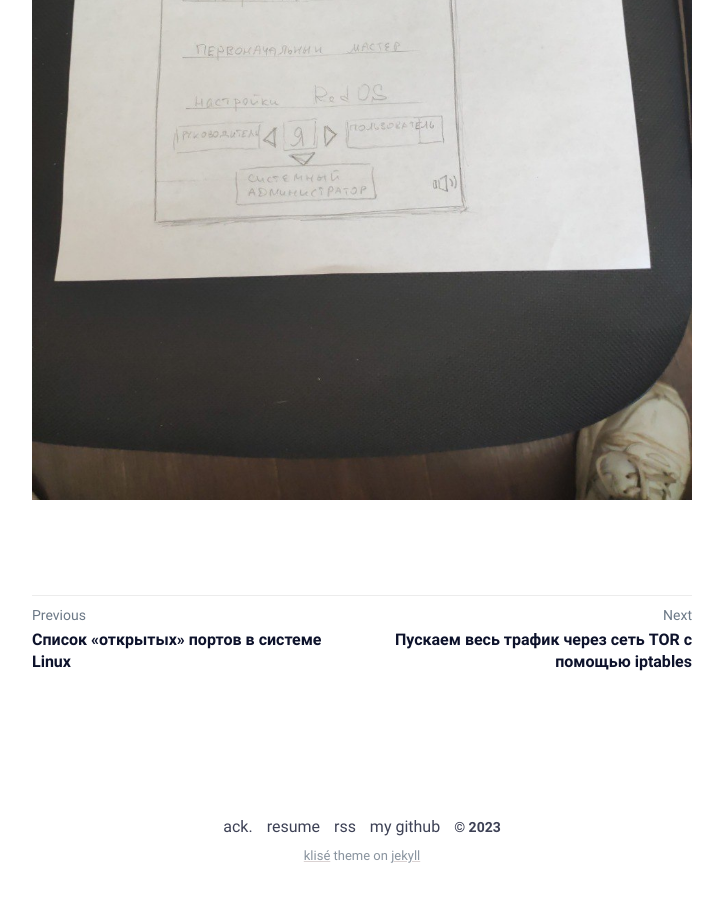
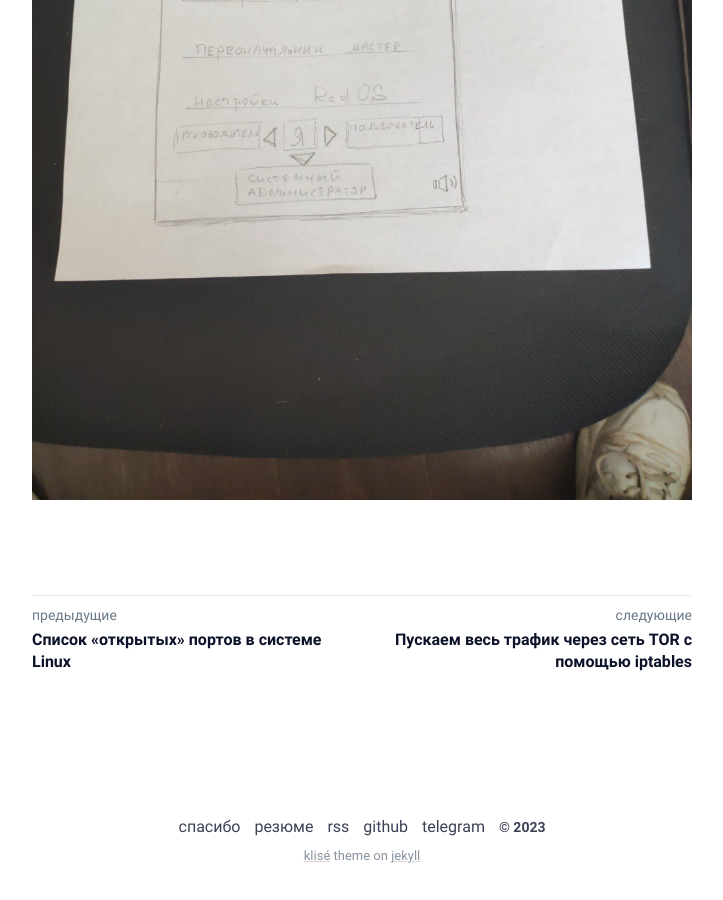
Before and after one commit to pooh2pooh/pooh2pooh.github.io, a Jekyll site: the page built from _posts/other/2021-07-09-hackathon-skolkovo.md, in a window 1280 px wide and 900 px high, scrolled down 2965 px. Shown: the whole window, without its empty margins (278-1001 px from the left). Built offline with Jekyll 4.4.1, drawn with Linux system fonts in a browser that asks for light colours.

Commit message:
update interface, translate to russian lang

```diff
--- a/_config.yml
+++ b/_config.yml
@@ -12,7 +12,7 @@ mode: light # default theme "dark" | "light"
 author:
   name: Pooh # author name
   bio: >- # tell to the world
-    Разработка, GNU/Linux, и др.<br>В основном про информационные технологии.
+    Разработка, GNU/Linux, и др.<br>Блог про Информационные Технологии.
   username: Pooh Pooh # general username
   github: pooh2pooh # github username
   twitter: PoohTwoPooh # twitter username
--- a/_includes/footer.html
+++ b/_includes/footer.html
@@ -1,8 +1,9 @@
 <footer class="footer">
-  <a class="footer_item" href="/thanks">ack.</a>
-  <a class="footer_item" href="/resume">resume</a>
+  <a class="footer_item" href="/thanks">спасибо</a>
+  <a class="footer_item" href="/resume">резюме</a>
   <a class="footer_item" href="/feed.xml">rss</a>
-  <a class="footer_item" target="_blank" href="https://github.com/pooh2pooh">my github</a>
+  <a class="footer_item" target="_blank" href="https://github.com/pooh2pooh">github</a>
+  <a class="footer_item" target="_blank" href="https://t.me/pooh2pooh">telegram</a>
   <span class="footer_item">&copy; {{ site.time | date: "%Y" }}</span>
   <small class="footer_copyright">
     <!-- Klisé Theme: https://github.com/piharpi/jekyll-klise -->
--- a/_includes/navbar.html
+++ b/_includes/navbar.html
@@ -182,8 +182,8 @@
             {%- endif -%}
           {%- endfor -%}
         {%- else -%}
-          <a class="menu-link {% if url == '/' %}active{% endif %}" href="/">home</a>
-          <a class="menu-link {% if url == '/about/' %}active{% endif %}" href="/about">about</a>
+          <a class="menu-link {% if url == '/' %}active{% endif %}" href="/">блог</a>
+          <a class="menu-link {% if url == '/about/' %}active{% endif %}" href="/about">обо мне</a>
         {%- endif -%}
         <a class="menu-link rss" href="/feed.xml">
           <svg
--- a/_includes/navigation.html
+++ b/_includes/navigation.html
@@ -4,12 +4,12 @@
     class="post-nav-item post-nav-prev"
     href="{{ page.previous | relative_url }}"
   >
-    <div class="nav-arrow">Previous</div>
+    <div class="nav-arrow">предыдущие</div>
     <span class="post-title">{{ page.previous.title }}</span>
   </a>
   {% endif %} {% if page.next %}
   <a class="post-nav-item post-nav-next" href="{{ page.next | relative_url }}">
-    <div class="nav-arrow">Next</div>
+    <div class="nav-arrow">следующие</div>
     <span class="post-title">{{ page.next.title }}</span>
   </a>
   {% endif %}
--- a/_layouts/home.html
+++ b/_layouts/home.html
@@ -3,7 +3,7 @@ layout: default
 home: true
 ---
 
-<h3 class="posts-item-note" aria-label="Recent Posts">Recent Posts</h3>
+<h3 class="posts-item-note" aria-label="Recent Posts">последние заметки</h3>
 {%- for post in site.posts limit: site.number_of_posts -%}
 <article class="post-item">
   <span class="post-item-date">{{ post.date | date: "%b %d, %Y" }}</span>
```
